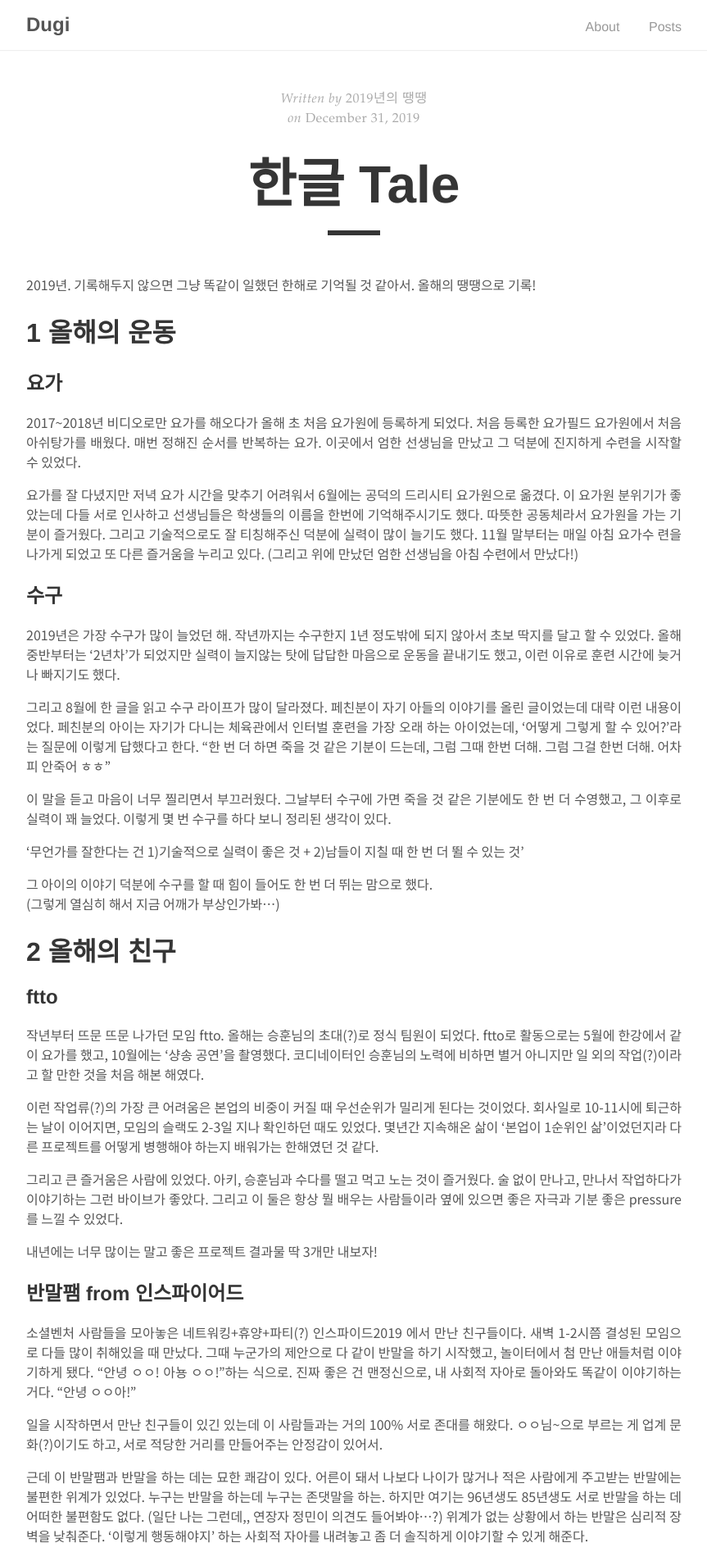
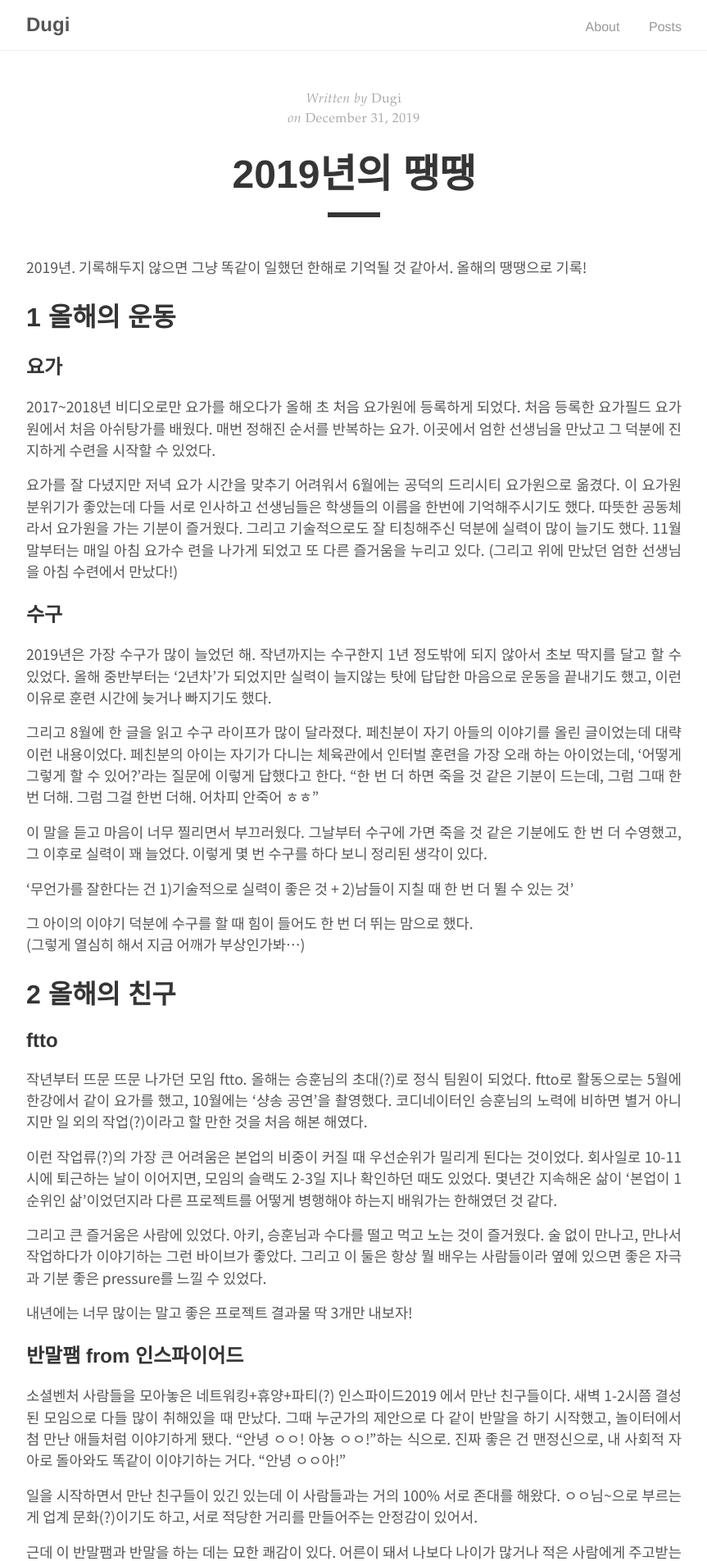
Before and after one commit to dugidugi/dugidugi.github.io, a Jekyll site: the page built from _posts/2019-12-31-2019년의 땡땡.md, in a window 1280 px wide. Shown: the top 1904 px of the page at 82% size, without its empty margins (208-1071 px from the left). Built offline with Jekyll 4.4.1, drawn with Linux system fonts in a browser that asks for light colours; comment, search, counter and statistics services are not loaded.

Commit message:
폰트 크기 변경

```diff
--- a/_posts/2019-12-31-2019년의 땡땡.md
+++ b/_posts/2019-12-31-2019년의 땡땡.md
@@ -1,7 +1,7 @@
 ---
 layout: post
-title:  "한글 Tale"
-author: "2019년의 땡땡"
+title:  "2019년의 땡땡"
+author: "Dugi"
 comments: true
 ---
 
--- a/_sass/tale/_post.scss
+++ b/_sass/tale/_post.scss
@@ -15,7 +15,7 @@
   &-title {
     color: $default-shade;
     font-family: $sans-serif;
-    font-size: 4rem;
+    font-size: 3rem;
     margin: 1rem 0;
     text-align: center;
   }
@@ -29,6 +29,7 @@
 
   p {
     margin: 0 0 1rem;
+    font-size: 1.1rem;
     text-align: justify;
   }
 
```
